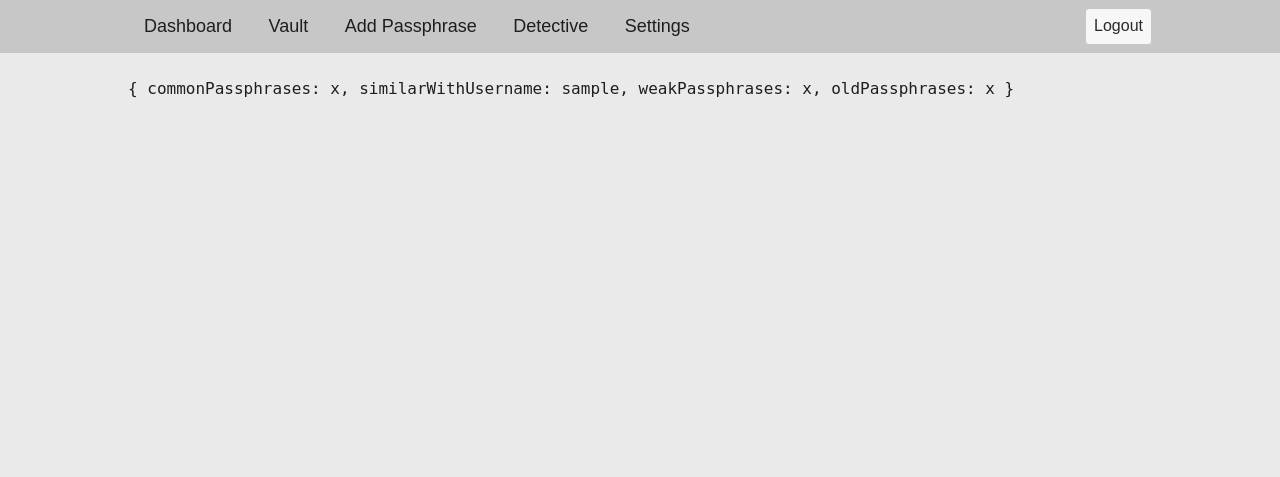
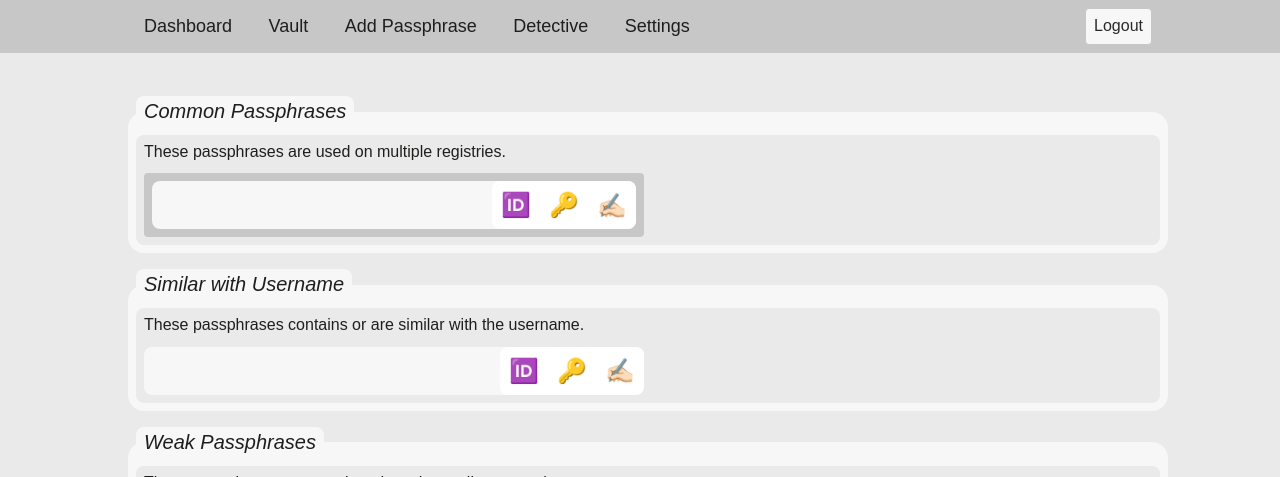
Before and after one commit to Elagoht/Passenger-Web-Minimal, a Python web app: template templates/pages/detective.j2 in a window 1280 px wide. Shown: the top 477 px of the page. Run offline with Jinja, Linux system fonts and the light colour scheme; the template is opened without the code that fills it: most values are stand-ins (such as "Sample title", 1, 10 or a date in 2020).

Commit message:
feat: detective page and its styles

```diff
--- /dev/null
+++ b/src/design/detective.css
@@ -0,0 +1,15 @@
+.entry-group {
+  display: flex;
+  flex-direction: column;
+  gap: 0.5rem;
+  padding: 0.5rem;
+  background-color: var(--tuatara-200);
+  border-radius: 0.25rem;
+}
+
+/* Dark Mode */
+@media (prefers-color-scheme: dark) {
+  .entry-group {
+    background-color: var(--tuatara-800);
+  }
+}
--- a/templates/pages/detective.j2
+++ b/templates/pages/detective.j2
@@ -3,17 +3,48 @@
 {% set title = "Detective" %}
 
 {% block head %}
-<link rel="stylesheet" href="/static/design/dashboard.css">
+<link rel="stylesheet" href="/static/design/detective.css" />
+<script src="/static/components/detective-sheet.js" type="module"></script>
+<script src="/static/components/passphrase-entry.js" type="module"></script>
 {% endblock head %}
 
 {% block content %}
-<code>
-{
-  commonPassphrases: {{data.commonPassphrases}},
-  similarWithUsername: {{data.similarWithUsername}},
-  weakPassphrases: {{data.weakPassphrases}},
-  oldPassphrases: {{data.oldPassphrases}}
-}
-</code>
 
-{% endblock %}
+{% if data.commonPassphrases|length != 0 %}
+<detective-sheet title="Common Passphrases" description="These passphrases are used on multiple registries.">
+  {% for items in data.commonPassphrases %}
+  <div class="entry-group">
+    {% for item in items %}
+    <passphrase-entry platform=" {{item.platform}}" identity="{{item.identity}}" uuid="{{item.id}}"></passphrase-entry>
+    {% endfor %}
+  </div>
+  {% endfor %}
+</detective-sheet>
+{% endif %}
+
+{% if data.similarWithUsername|length != 0 %}
+<detective-sheet title="Similar with Username"
+  description="These passphrases contains or are similar with the username.">
+  {% for item in data.similarWithUsername %}
+  <passphrase-entry platform="{{item.platform}}" identity="{{item.identity}}" uuid="{{item.id}}"></passphrase-entry>
+  {% endfor %}
+</detective-sheet>
+{% endif %}
+
+{% if data.similarWithEmail|length != 0 %}
+<detective-sheet title="Weak Passphrases" description="These passphrases are weak and can be easily guessed.">
+  {% for item in data.weakPassphrases %}
+  <passphrase-entry platform="{{item.platform}}" identity="{{item.identity}}" uuid="{{item.id}}"></passphrase-entry>
+  {% endfor %}
+</detective-sheet>
+{% endif %}
+
+{% if data.oldPassphrases|length != 0 %}
+<detective-sheet title="Old Passphrases" description="These passphrases are old and should not be used anymore.">
+  {% for item in data.oldPassphrases %}
+  <passphrase-entry platform="{{item.platform}}" identity="{{item.identity}}" uuid="{{item.id}}"></passphrase-entry>
+  {% endfor %}
+</detective-sheet>
+{% endif %}
+
+{% endblock content %}
```
